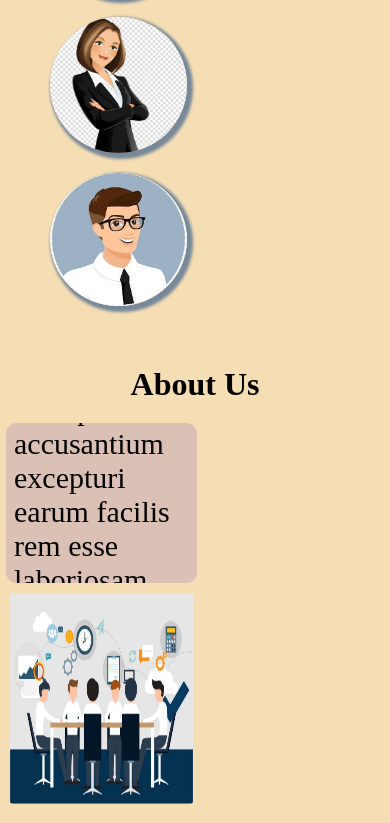
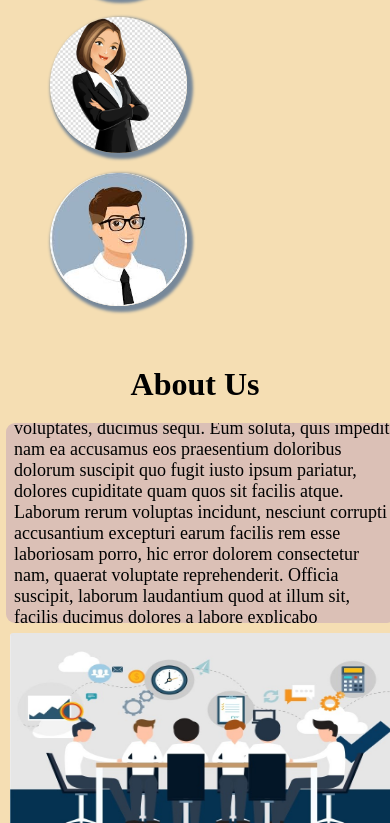
Before and after one commit to Divyanshi-Bansal/Full-Stack-1, a plain HTML site: page Practicals/Practical-9.html in a window 390 px wide. Shown: the part 1017-1840 px from the top of the page. Drawn offline with Linux system fonts and the light colour scheme.

Commit message:
in breakpoint-2 , css in section-2

```diff
--- a/Practicals.css/Practical-9.css
+++ b/Practicals.css/Practical-9.css
@@ -424,7 +424,36 @@
     height: 90vh;
     margin-top: 20px;
     margin-bottom: 10px;
-    width: 98vw;
+    width: 100%;
+  }
+  .left{
+    display: flex;
+    justify-content: center;
+    align-items: center;
+    height: 200px;
+    width: 100%;
+    font-size: 20px;
+    color: black;
+    background-color: rgb(219, 192, 182) ;
+    border-radius: 9px;
+    overflow: hidden;
+    margin-left: 6px;
+  }
+  .left h2{
+    margin-bottom: 8px;
+    margin-left: 6px;
+    font-size: 25px;
+    margin-top: 5px;
+  }
+  .left p{
+    margin-left: 8px;
+    font-size:18px ;
+  }
+  .right{
+    display: flex;
+    flex-direction: column;
+    width: 100%;
+    height: 150px;
   }
 
 }
```
